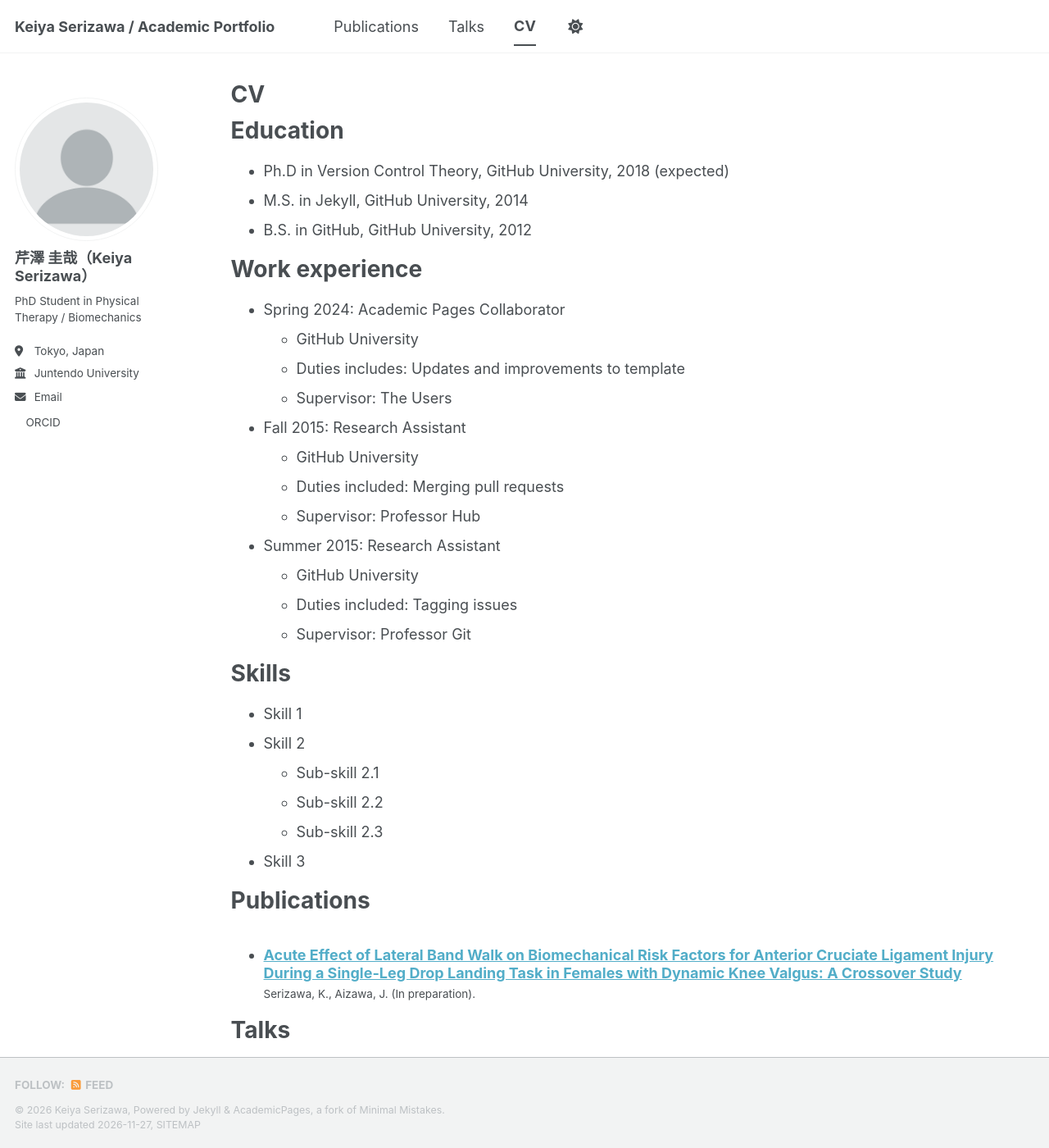
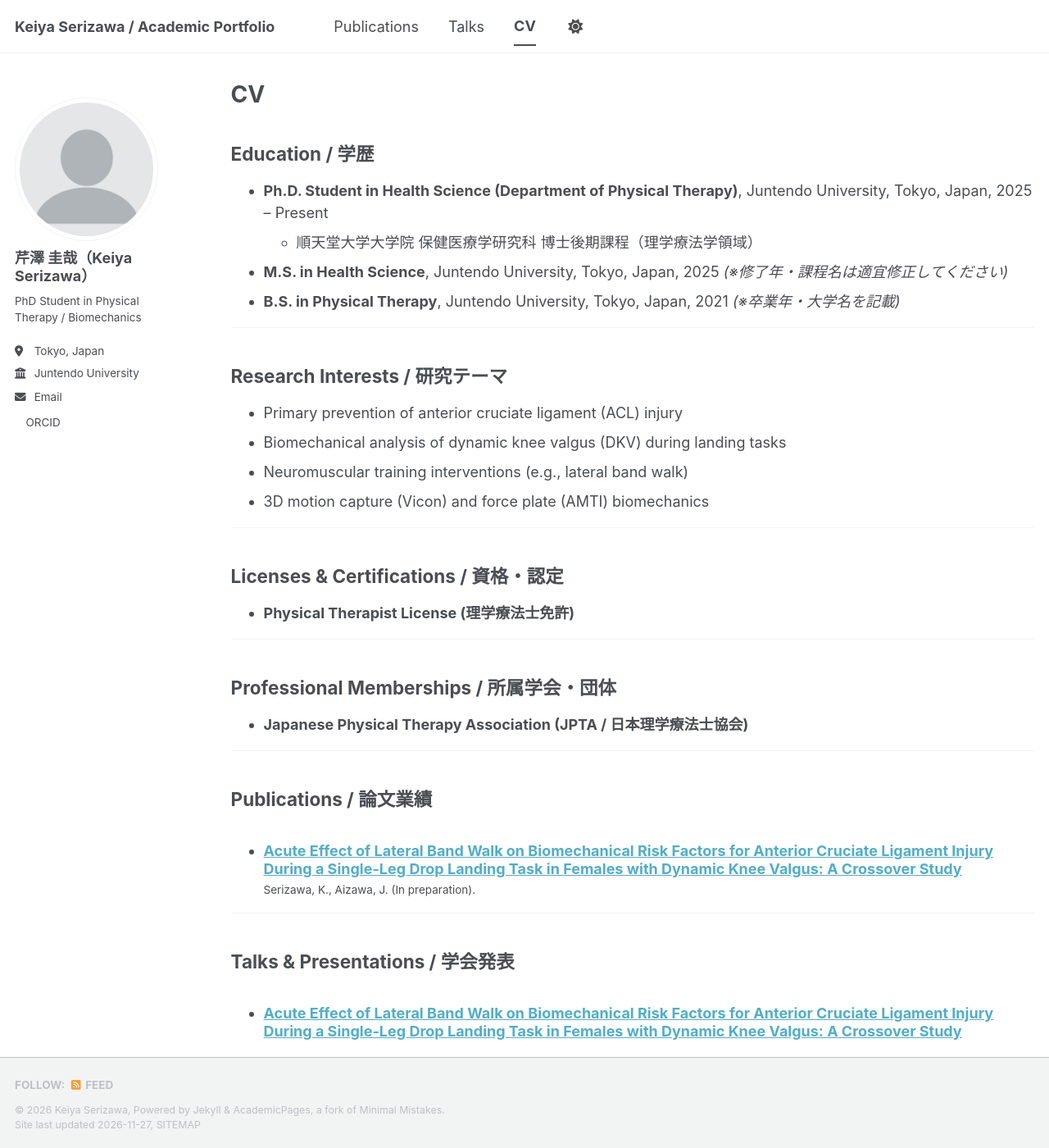
Before and after one commit to 0511keiya-arch/Keiya-Serizawa, a Jekyll site: the page built from _pages/cv.md, in a window 1280 px wide and 1400 px high. Shown: the whole window at 82% size. Built offline with Jekyll 4.4.1, drawn with Linux system fonts in a browser that asks for light colours; a script bundle is joined from its source files by our own code; a style sheet for code colours, icons or effects is not loaded; some of the changed text lies outside the part shown.

Commit message:
Update cv.md

```diff
--- a/_pages/cv.md
+++ b/_pages/cv.md
@@ -9,56 +9,40 @@ redirect_from:
 
 {% include base_path %}
 
-Education
-======
-* Ph.D in Version Control Theory, GitHub University, 2018 (expected)
-* M.S. in Jekyll, GitHub University, 2014
-* B.S. in GitHub, GitHub University, 2012
+## Education / 学歴
+* **Ph.D. Student in Health Science (Department of Physical Therapy)**, Juntendo University, Tokyo, Japan, 2025 – Present
+  * 順天堂大学大学院 保健医療学研究科 博士後期課程（理学療法学領域）
+* **M.S. in Health Science**, Juntendo University, Tokyo, Japan, 2025 *(※修了年・課程名は適宜修正してください)*
+* **B.S. in Physical Therapy**, Juntendo University, Tokyo, Japan, 2021 *(※卒業年・大学名を記載)*
 
-Work experience
-======
-* Spring 2024: Academic Pages Collaborator
-  * GitHub University
-  * Duties includes: Updates and improvements to template
-  * Supervisor: The Users
+---
 
-* Fall 2015: Research Assistant
-  * GitHub University
-  * Duties included: Merging pull requests
-  * Supervisor: Professor Hub
+## Research Interests / 研究テーマ
+* Primary prevention of anterior cruciate ligament (ACL) injury
+* Biomechanical analysis of dynamic knee valgus (DKV) during landing tasks
+* Neuromuscular training interventions (e.g., lateral band walk)
+* 3D motion capture (Vicon) and force plate (AMTI) biomechanics
 
-* Summer 2015: Research Assistant
-  * GitHub University
-  * Duties included: Tagging issues
-  * Supervisor: Professor Git
+---
 
-Skills
-======
-* Skill 1
-* Skill 2
-  * Sub-skill 2.1
-  * Sub-skill 2.2
-  * Sub-skill 2.3
-* Skill 3
+## Licenses & Certifications / 資格・認定
+* **Physical Therapist License (理学療法士免許)**
 
-Publications
-======
+---
+
+## Professional Memberships / 所属学会・団体
+* **Japanese Physical Therapy Association (JPTA / 日本理学療法士協会)**
+
+---
+
+## Publications / 論文業績
   <ul>{% for post in site.publications reversed %}
     {% include archive-single-cv.html %}
   {% endfor %}</ul>
 
-Talks
-======
+---
+
+## Talks & Presentations / 学会発表
   <ul>{% for post in site.talks reversed %}
-    {% include archive-single-talk-cv.html  %}
-  {% endfor %}</ul>
-
-Teaching
-======
-  <ul>{% for post in site.teaching reversed %}
     {% include archive-single-cv.html %}
   {% endfor %}</ul>
-
-Service and leadership
-======
-* Currently signed in to 43 different slack teams
```
